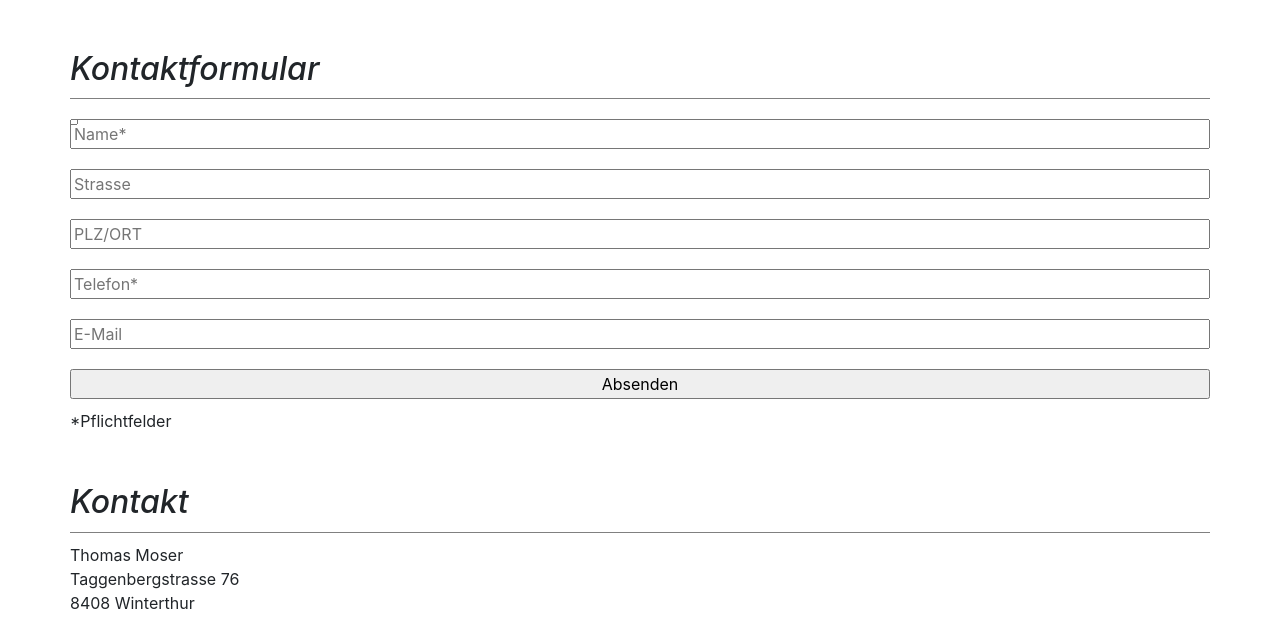
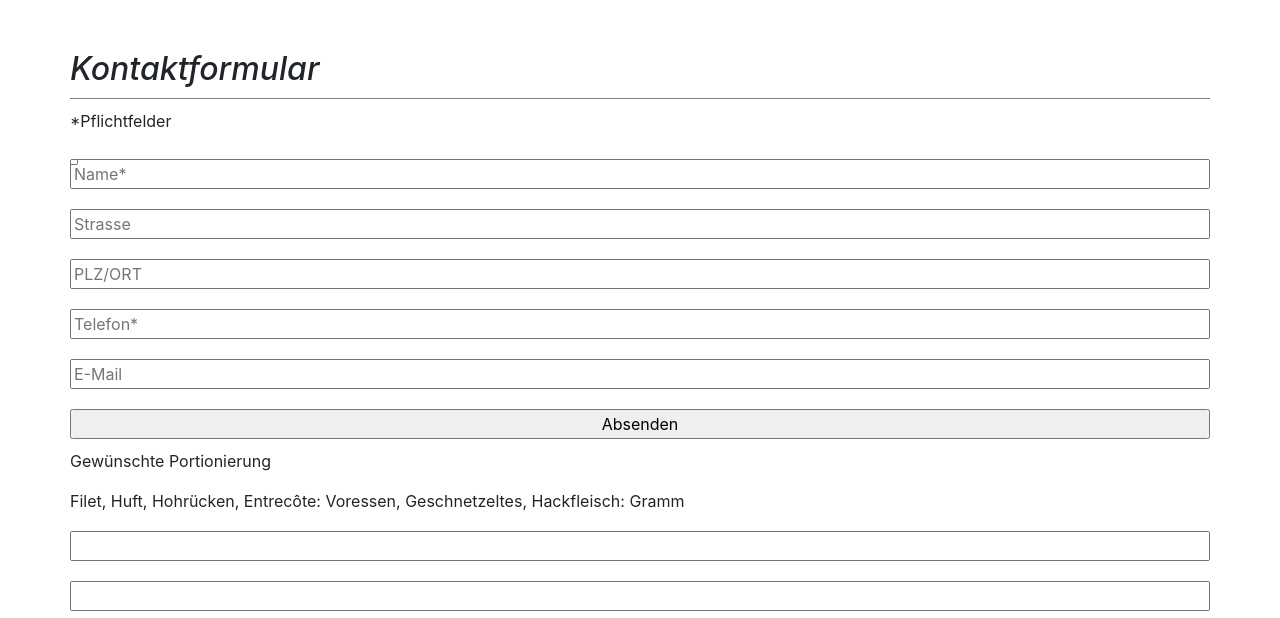
Before and after one commit to Kubli/taggi, a PHP site: template templates/index.twig in a window 1280 px wide. Shown: the part 2387-3005 px from the top of the page. Run offline with PHP 8.4, Linux system fonts and the light colour scheme; the template is opened without the code that fills it, so the values that code supplies are empty; some libraries are stand-ins or nearby versions.

Commit message:
form styling

```diff
--- a/templates/index.twig
+++ b/templates/index.twig
@@ -19,7 +19,7 @@
     <meta http-equiv="X-UA-Compatible" content="IE=edge"/>
 
     <meta charset="utf-8"/>
-    <title>Welcome to Craft CMS</title>
+    <title>Taggenberg Beef</title>
     <meta name="viewport"
           content="width=device-width, initial-scale=1.0, maximum-scale=1.0, user-scalable=no, viewport-fit=cover"/>
     <meta name="referrer" content="origin-when-cross-origin"/>
@@ -206,7 +206,7 @@
         <h2>Unser Hof</h2>
         <p>Unser Hof befindet sich in Winterthur-Wülflingen oder genauer gesagt auf dem Taggenberg. Seit 1900 ist es ein Bauernhof in Besitz der Stadt Winterthur. Seit 1950 pachtet die Familie Moser den Bauernhof,
 		der seit 2013 einen neuen Laufstall erhalten hat und damit den Beginn der Umstellung auf Bio-Fleisch eingeleitet hat. Seit 5 Jahren ist der Betrieb Bio-Suisse zertifiziert. Kommen Sie jederzeit vorbei wenn Sie sich näher interessieren.</p>
-        <div id="gallery-hof" class="carousel slide" data-interval="false" data-ride="carousel">
+        <div id="gallery-hof" class="carousel slide d-none d-md-block" data-interval="false" data-ride="carousel">
             <ol class="carousel-indicators">
                 <li data-target="#gallery-hof" data-slide-to="0" class="active"></li>
                 <li data-target="#gallery-hof" data-slide-to="1"></li>
@@ -250,7 +250,9 @@
     </section>
 		<section id="form">
 		<h2>Kontaktformular</h2>
+		<p>*Pflichtfelder</p>
 		<form>
+			<div class="left">
 				<input type="text" id="honig" value=""></input>
 				<input type="text" required placeholder="Name*"></input>
 				<input type="text" placeholder="Strasse"></input>
@@ -258,8 +260,16 @@
 				<input type="text" required placeholder="Telefon*"></input>
 				<input type="text" required placeholder="E-Mail"></input>
 				<input type="submit" value="Absenden" />
+			</div>
+			<div class="right">
+				<p>Gewünschte Portionierung</p>
+				<label for="beef1">Filet, Huft, Hohrücken, Entrecôte:</label>
+				<input id="beef1" type="number" min="2" max="10">
+				<label for="beef2">Voressen, Geschnetzeltes, Hackfleisch:</label>
+				<input id="beef2" type="number" min="300g" max="800g"> Gramm
+			</div>
 		</form>
-		<p>*Pflichtfelder</p>
+
 
 	</section>
     <section id="contact">
--- a/web/assets/css/main.css
+++ b/web/assets/css/main.css
@@ -202,6 +202,10 @@ article:last-child {
     display: block;
 }
 
+#form {
+	min-height: 380px;
+}
+
 #form #honig {
 	height: 0;
 	width: 0;
@@ -211,6 +215,7 @@ article:last-child {
 #form input {
 	width: 100%;
 	float: left;
+	clear: both;
 	margin-top: 10px;
 	margin-bottom: 10px;
 }
```
Lines whose indentation alone changed are shown as unchanged.
